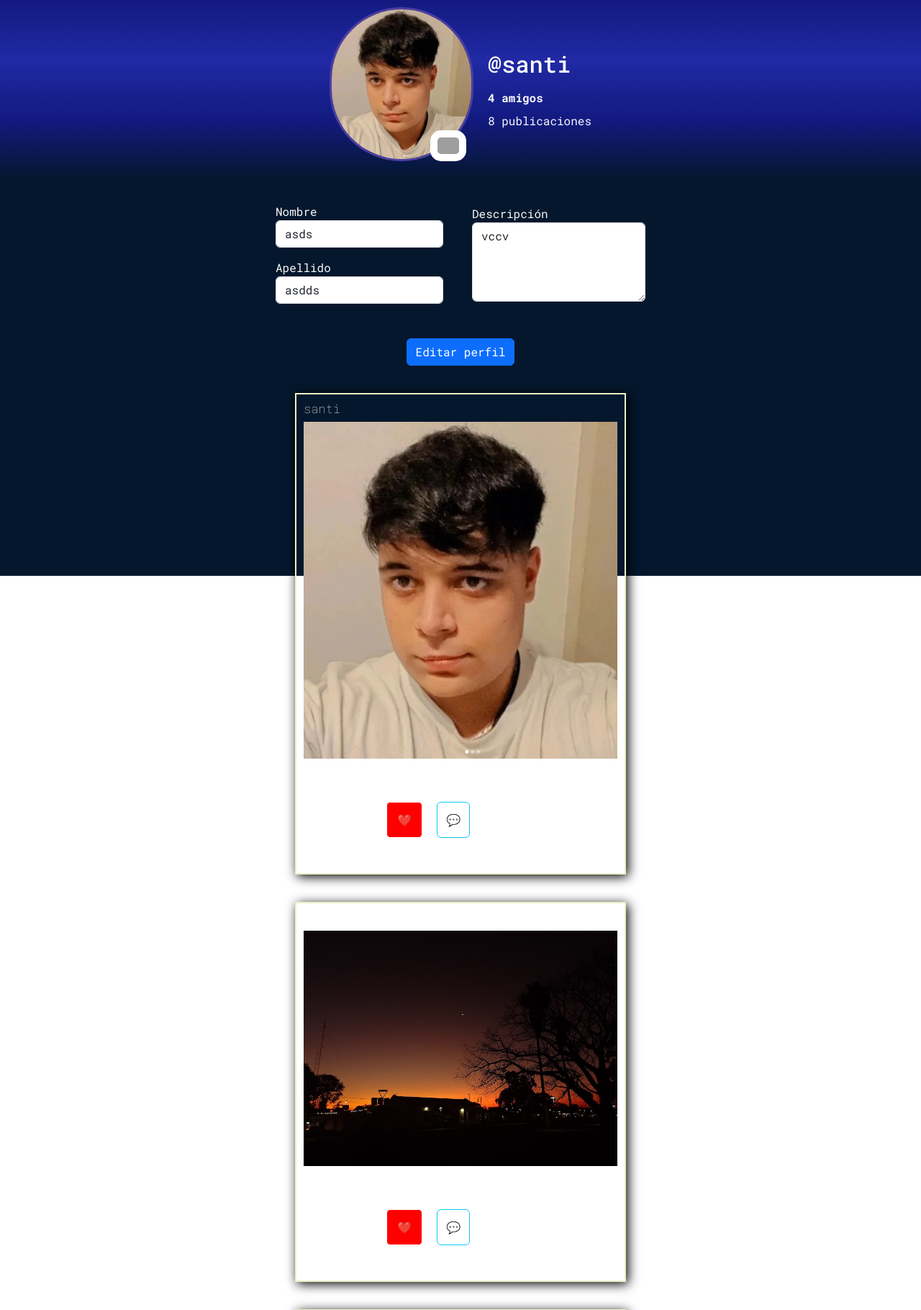
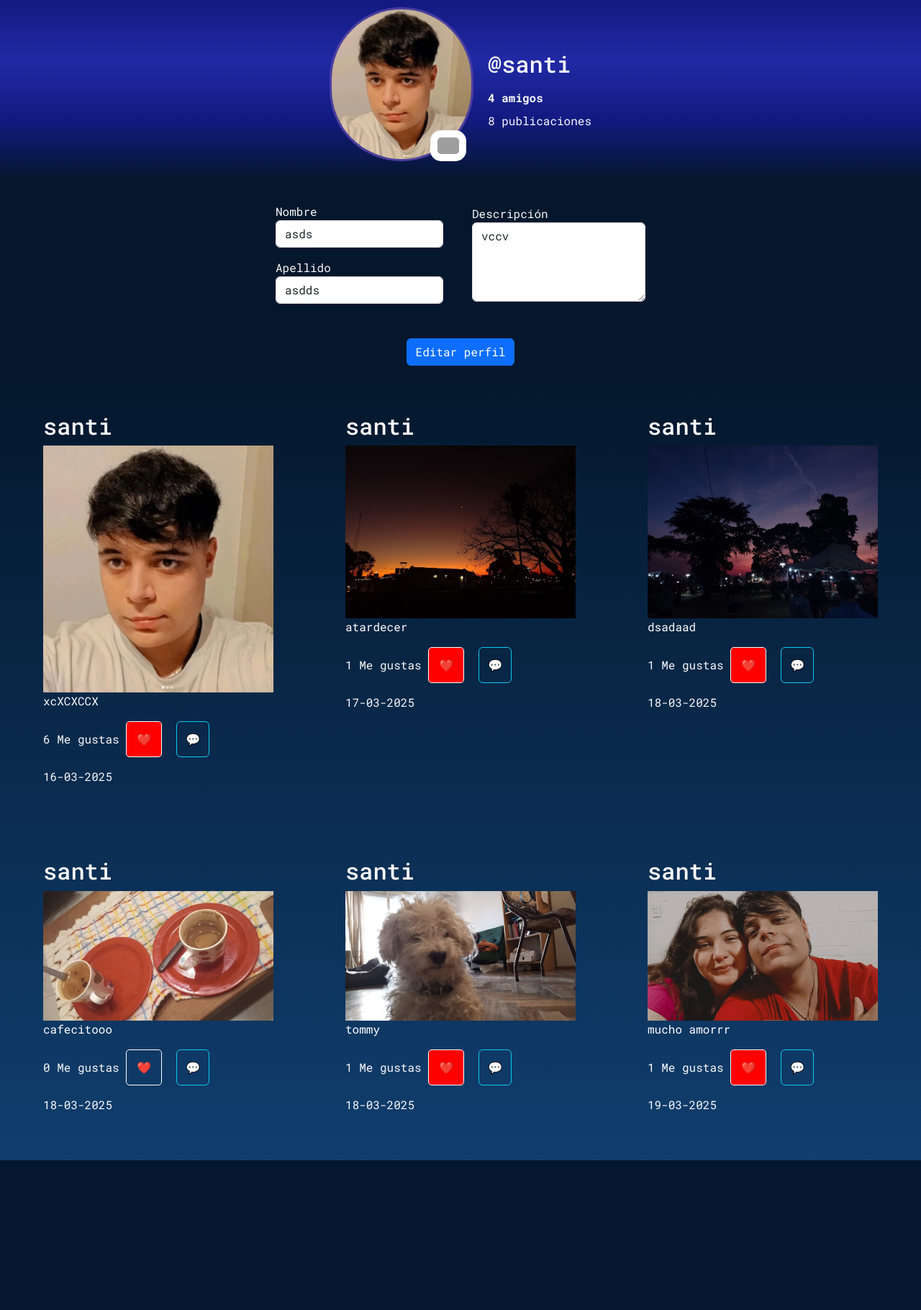
Before and after one commit to santimontironi/red-social-django, a Django app: page /mi-perfil/ in a window 1280 px wide. Shown: the top 1820 px of the page at 72% size. After the commit the page ends 1612 px from the top, so only its background shows below. Run offline with Django 5.2, Linux system fonts and the light colour scheme; a user stored in the database is signed in; data comes from the database, SQL or seed files in the repository; both versions use the stored data as it was after the commit; some libraries are stand-ins or nearby versions; some web fonts are replaced; grey boxes are pictures that could not be loaded.

Commit message:
misPublicaciones estilizadas en miPerfil

```diff
--- a/redsocialapp/static/css/estilos.css
+++ b/redsocialapp/static/css/estilos.css
@@ -293,6 +293,18 @@ body{
     margin: auto;
 }
 
+.misPublicaciones{
+    height: auto;
+    width: 100%;
+    display: grid;
+    place-content: center;
+    align-content: center;
+    grid-template-columns: repeat(3,1fr);
+    gap: 70px;
+    padding: 50px;
+    background: linear-gradient(#04172c,#103e6e);
+}
+
 .formAgregarPublicacion{
     height: 400px;
     width: 650px;
@@ -300,6 +312,30 @@ body{
     display: flex;
     flex-direction: column;
 }
+
+.miPublicacion{
+    width: 350px;
+    height: 100%;
+    padding: 15px;
+}
+
+.miPublicacion:hover{
+    background-color: #00000054;
+    box-shadow: 5px 5px 15px #000;
+}
+
+.miPublicacion h2{
+    color: #fff;
+}
+
+.miPublicacion p{
+    color: #fff;
+}
+
+.miPublicacion img{
+    width: 100%;
+}
+
 
 @media (max-width:800px){
     .tituloNavbar{
--- a/redsocialapp/templates/miPerfil.html
+++ b/redsocialapp/templates/miPerfil.html
@@ -45,10 +45,10 @@
             <button type="submit" class="btn btn-primary btnEditarPerfil">Editar perfil</button>
          </form>
 
-         <div class="misPublicaciones">
+         <section class="misPublicaciones">
+            {%if misPublicaciones%}
                 {% for publicacion in misPublicaciones %}
-                <div class="contenedor-publicacion">
-                    <div class="publicacion">
+                        <div class="miPublicacion">
                             <h2>{{publicacion.autor.username}}</h2>
                             <img src="{{publicacion.imagen.url}}" alt="fotoPublicacion">
                             <p>{{publicacion.descripcion}}</p>
@@ -61,17 +61,24 @@
                                     method="post">
                                     {% csrf_token %}
                                     <div class="contenedor-btnLike-{{publicacion.id}}">
-                                    <span id="likes-{{ publicacion.id }}">{{ publicacion.likes }} Me gustas</span>
+                                        <span class="text-light" id="likes-{{ publicacion.id }}">{{ publicacion.likes }} Me gustas</span>
                                         <input class="btn-like {% if request.user in publicacion.liked_by.all %}liked{% endif %}" type="submit" value="❤️">
                                     </div>
                                 </form>
                                 <button class="btn btn-outline-info">💬</button>
                             </div>
-                        <span>{{publicacion.fechaPublicacion|date:"d-m-Y"}}</span>
-                    </div>
+                            <span class="text-light">{{publicacion.fechaPublicacion|date:"d-m-Y"}}</span>
                         </div>
                 {% endfor %}
+            {%else%}
+                <div class="sinPublicaciones">
+                    <img src="https://img.icons8.com/?size=100&id=78339&format=png&color=ffffff" alt="No hay publicaciones">
+                    <h2 class="text-light">No hay publicaciones disponibles</h2>
+                    <p class="text-light">Parece que aún no se ha compartido ninguna publicación en tu perfil!</p>
+                    <a href="/agregar-publicacion/" class="btn btn-outline-light">Agregar publicación</a>
                 </div>
+            {%endif%}
+         </section>
     </section>
 
 {% endblock %}
```
Also changed, not shown: db.sqlite3. Lines whose indentation alone changed are shown as unchanged.
